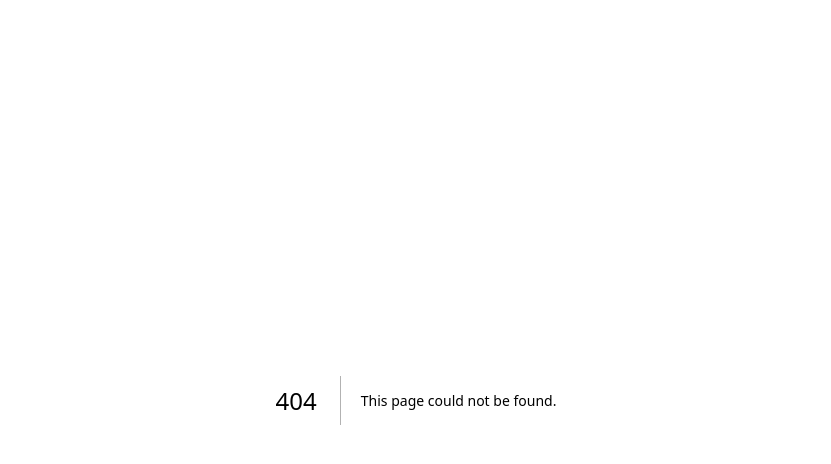
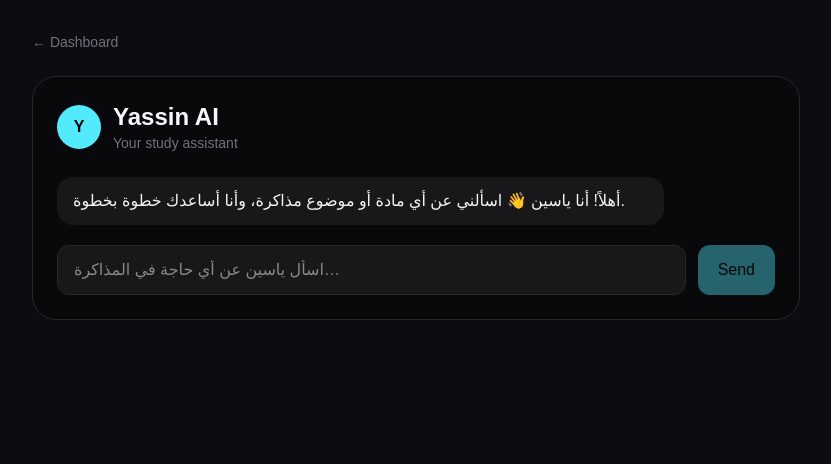
Before and after one commit to yaso0o5/student-helper, a Next.js app: page /dashboard/chat in a window 1280 px wide. Before the commit this address had no page. Shown: the top 464 px of the page, without its empty margins (224-1055 px from the left). Built offline with nearby package versions, Linux system fonts and the light colour scheme.

Commit message:
Add Yassin AI chatbot page

```diff
--- /dev/null
+++ b/app/dashboard/chat/page.tsx
@@ -0,0 +1,33 @@
+'use client';
+
+import { FormEvent, useState } from 'react';
+
+type Message = { role: 'user' | 'assistant'; content: string };
+
+export default function ChatPage() {
+  const [messages, setMessages] = useState<Message[]>([
+    { role: 'assistant', content: 'أهلاً! أنا ياسين 👋 اسألني عن أي مادة أو موضوع مذاكرة، وأنا أساعدك خطوة بخطوة.' },
+  ]);
+  const [input, setInput] = useState('');
+  const [loading, setLoading] = useState(false);
+
+  async function send(e: FormEvent) {
+    e.preventDefault();
+    const text = input.trim();
+    if (!text || loading) return;
+    const next = [...messages, { role: 'user' as const, content: text }];
+    setMessages(next);
+    setInput('');
+    setLoading(true);
+    try {
+      const res = await fetch('/api/chat', { method: 'POST', headers: { 'Content-Type': 'application/json' }, body: JSON.stringify({ messages: next }) });
+      const data = await res.json();
+      if (!res.ok) throw new Error(data.error || 'Chat failed');
+      setMessages([...next, { role: 'assistant', content: data.reply }]);
+    } catch (err) {
+      setMessages([...next, { role: 'assistant', content: err instanceof Error ? err.message : 'حصل خطأ، جرّب تاني.' }]);
+    } finally { setLoading(false); }
+  }
+
+  return <main className="min-h-screen px-5 py-8"><div className="mx-auto flex max-w-3xl flex-col"><a href="/dashboard" className="text-sm text-zinc-500">← Dashboard</a><div className="mt-6 rounded-3xl border border-zinc-800 bg-zinc-950 p-6"><div className="flex items-center gap-3"><div className="grid h-11 w-11 place-items-center rounded-full bg-cyan-300 font-bold text-black">Y</div><div><h1 className="text-2xl font-semibold">Yassin AI</h1><p className="text-sm text-zinc-500">Your study assistant</p></div></div><div className="mt-6 max-h-[60vh] space-y-4 overflow-y-auto pr-1">{messages.map((m, i) => <div key={i} className={`max-w-[85%] whitespace-pre-wrap rounded-2xl px-4 py-3 ${m.role === 'user' ? 'ml-auto bg-cyan-300 text-black' : 'bg-zinc-900 text-zinc-100'}`}>{m.content}</div>)}{loading && <div className="max-w-[85%] rounded-2xl bg-zinc-900 px-4 py-3 text-zinc-400">ياسين بيكتب…</div>}</div><form onSubmit={send} className="mt-5 flex gap-3"><input value={input} onChange={e=>setInput(e.target.value)} maxLength={4000} placeholder="اسأل ياسين عن أي حاجة في المذاكرة…" className="min-w-0 flex-1 rounded-xl border border-zinc-800 bg-zinc-900 px-4 py-3 outline-none focus:border-cyan-400"/><button disabled={!input.trim() || loading} className="rounded-xl bg-cyan-300 px-5 font-semibold text-black disabled:opacity-40">Send</button></form></div></div></main>;
+}
```
